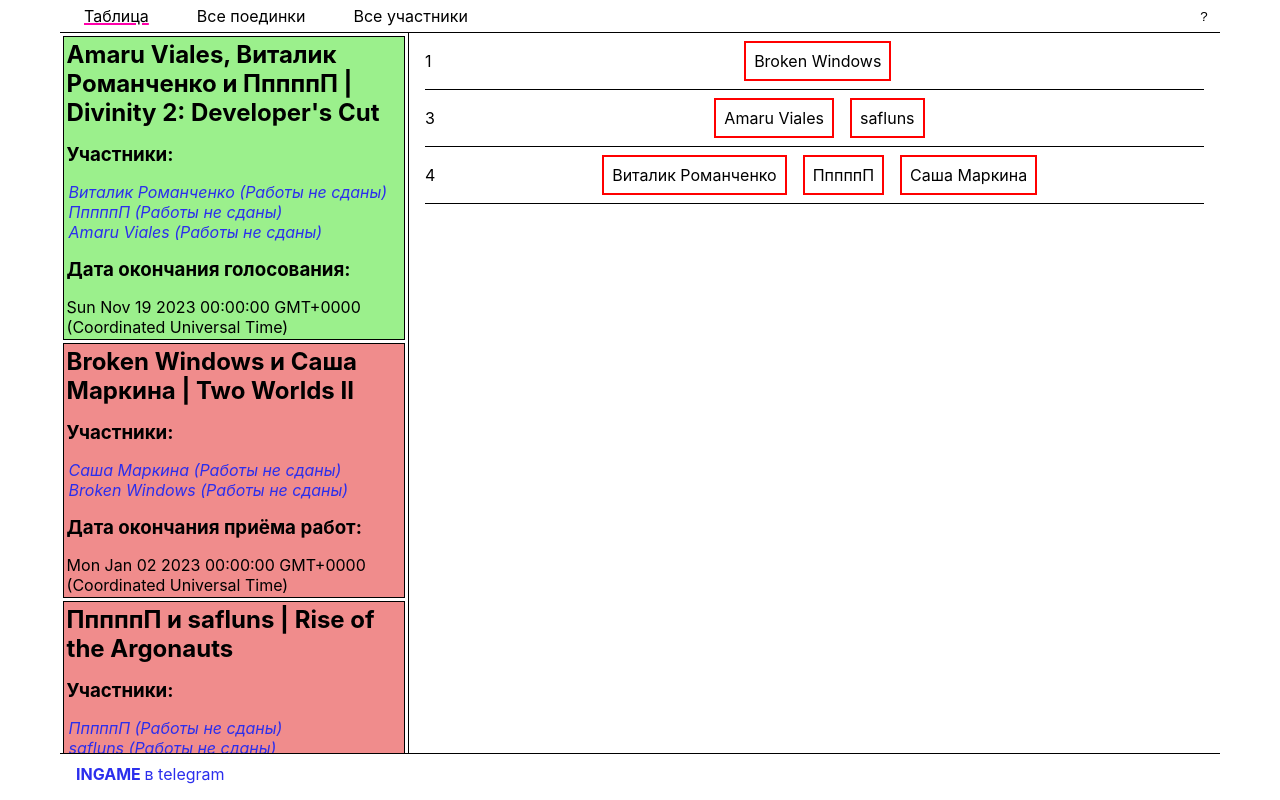
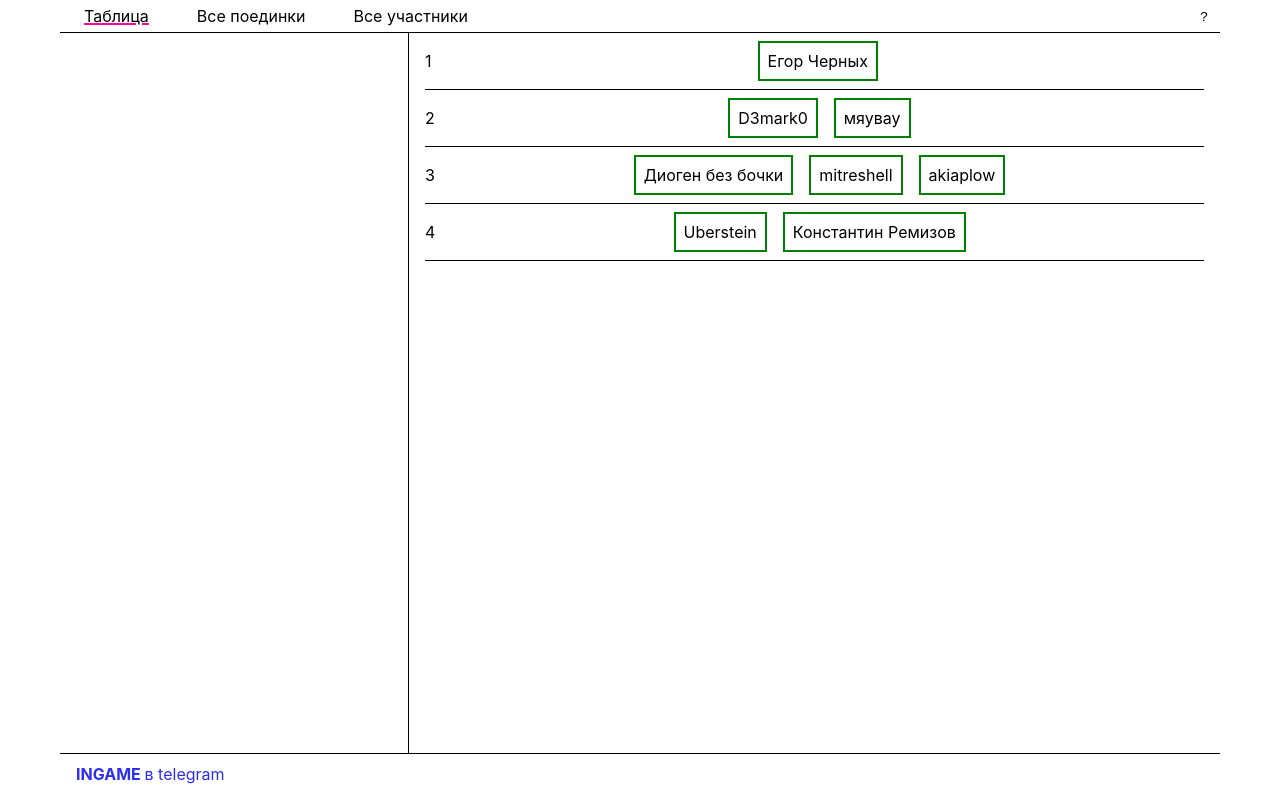
Before and after one commit to ingametournament/ingametournament.github.io, a React (Create React App) app: page / in a window 1280 px wide. Built offline with nearby package versions, Linux system fonts and the light colour scheme.

Commit message:
first wave

```diff
--- a/src/objects.js
+++ b/src/objects.js
@@ -1,45 +1,73 @@
 export const users = [
-  {
+  /*{
     active: false,
     userName: `TEST`,
     userGames: [],
     userRank: 3,
+  },*/
+  {
+    active: true,
+    userName: `Егор Черных`,
+    userGames: [`Hitman (2016)`, `серия Tropico `, 'Spore', 'The Simpsons Hit & Run', 'Beyond Good and Evil', 'Zoo Tycoon 2', 'Psychonauts', 'Disney G-Force', 'Sleeping Dogs'],
+    userTopics: [`сны`, 'ходьба', 'после людей', 'кунг-фу'],
+    userRank: 1,
   },
   {
     active: true,
-    userName: `Виталик Романченко`,
-    userGames: [`Dota 2`, `Portal 2`],
+    userName: `D3mark0`,
+    userGames: [`Genshin Impact`],
+    userTopics: [`развлечения `, 'скука'],
+    userRank: 2,
+  },
+  {
+    active: true,
+    userName: `мяувау`,
+    userGames: [`Shenmue 1 & 2`, `Fallout 4`, 'BioShock'],
+    userTopics: [`уязвимость `, 'самовосприятие', 'деформация', 'тело', 'внешний вид'],
+    userRank: 2,
+  },
+  {
+    active: true,
+    userName: `Диоген без бочки`,
+    userGames: [`Grand Theft Auto: San Andreas`, `The Elder Scrolls V: Skyrim`],
+    userTopics: [`Смерть `, 'Память', 'Время', 'Любая тема, которая начинается на букву "П"'],
+    userRank: 3,
+  },
+  {
+    active: true,
+    userName: `mitreshell`,
+    userGames: [`The Elder Scrolls V: Skyrim`, `The Sims 3`, 'Minecraft'],
+    userTopics: [`запахи`, 'зима', 'весна', 'что будет после смерти', 'грибная тема', 'чемпион мира по шахматам'],
+    userRank: 3,
+  },
+  {
+    active: true,
+    userName: `akiaplow`,
+    userGames: [`Dark Souls`, `Fortnite`, 'Chibi-Robo!', 'F-Zero GX', 'Metroid Prime', 'Phantasy Star Online'],
+    userTopics: [`уличная съёмка`, 'b/w', 'текстуры/макро'],
+    userRank: 3,
+  },
+
+  {
+    active: true,
+    userName: `Uberstein`,
+    userGames: ['Игры девяностых и нулевых в реалистичном-военном и фэнтезийном сеттингах', `Delta Force`, `Men of War`, 'Arx Fatalis', 'Shadow Tower'],
+    userTopics: [`Покинутые и гнетущие пространства`, 'Постановочная портретная съёмка', 'Фотографии баталий и постановки исторически значимых событий'],
     userRank: 4,
   },
   {
     active: true,
-    userName: `ПппппП`,
+    userName: `Константин Ремизов`,
+    userGames: [`Metal Gear Solid V: The Phantom Pain`, `Mount And Blade 2: Bannerlord`, 'Neverwinter Nights 2', 'The Good Life', 'Dead Rising', 'Harry Potter and the Chamber of Secrets', "Assassin's Creed: Brotherhood", 'Loki: Heroes of Mythology', 'The Elder Scrolls III: Morrowind', 'The Elder Scrolls IV: Oblivion', 'Empire Earth', 'Grand Theft Auto IV', 'Grand Theft Auto III', 'The Sims 2/3/4', 'Watch Dogs 1/2', 'Dungeon Siege: Legends of Aranna', 'L. A. Noire', 'True Crime: New York City', 'Resident Evil 6', "Din's Legacy", 'XCOM 2', 'Second Life' ],
+    userTopics: [`неловкий момент`, 'комиксы', 'история россии', 'эротика', 'еда', 'сказки народов мира', 'двойники', 'деньги', 'утопии', 'самые уродливые фотографии'],
     userRank: 4,
   },
-  {
-    active: true,
-    userName: `Amaru Viales`,
-    userRank: 3,
-  },
-  {
-    active: true,
-    userName: `safluns`,
-    userRank: 3,
-  },
-  {
-    active: true,
-    userName: `Саша Маркина`,
-    userRank: 4,
-  },
-  {
-    active: true,
-    userName: `Broken Windows`,
-    userRank: 1,
-  },
+
+
 ]
 
 export const battles = [
-  {
+  /*{
     participants: [`ПппппП`, `safluns`],
     game: `Rise of the Argonauts`,
     battleExpDate: `2022-11-21`,
@@ -111,5 +139,5 @@
     voteEmbed: `https://telegram.org/js/telegram-widget.js?21`,
     dataTelegram: `ingameph_polls/14`,
     voteExpDate: `2021-01-20`,
-  },
+  },*/
 ]
--- a/src/pages/Participant.js
+++ b/src/pages/Participant.js
@@ -41,6 +41,7 @@
             <h1>{participant.userName}</h1>
             <p>Ранг: {participant.userRank}</p>
             <p>Игры: {participant.userGames?.join(` | `) || `Участник не предоставил список игр.`}</p>
+            <p>Темы: {participant.userTopics?.join(` | `) || `Участник не предоставил список тем.`}</p>
             <BattlesWrapper>
               <p>Батлы:</p>
               {
```
